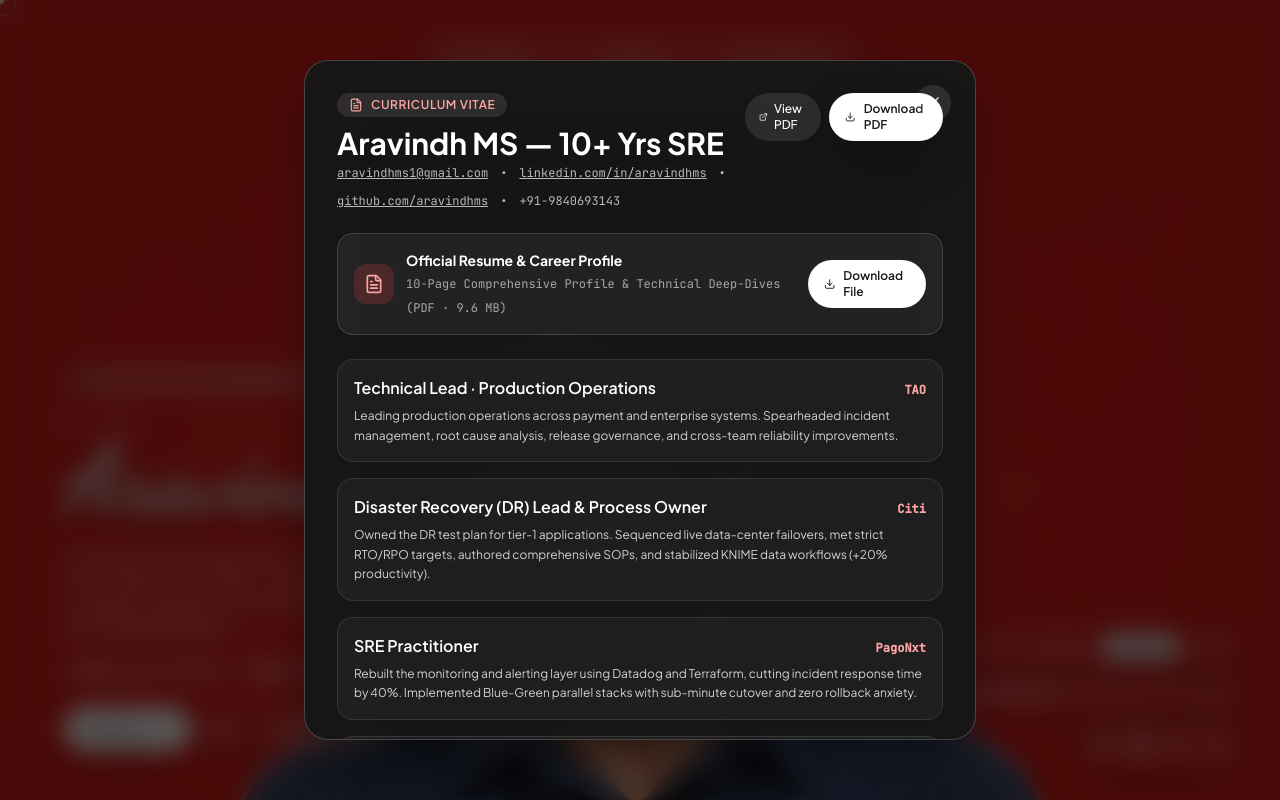
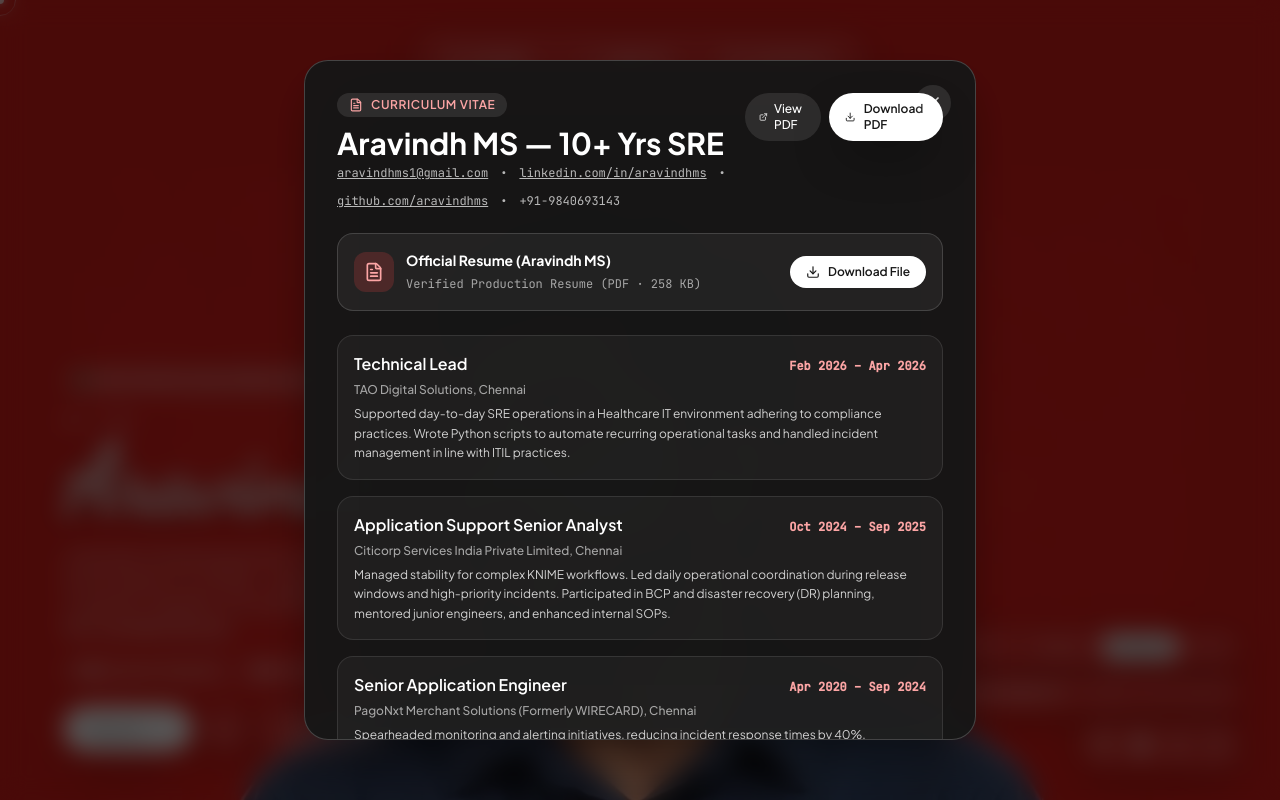
Before and after one commit to aravindhms/profile-cursor-track, a React (Vite) app: page / in a window 1280 px wide. Both pictures are taken after a click on the button "Resume". Built offline with nearby package versions, Linux system fonts and the light colour scheme; the HTML template or start-up script is replaced by a standard one.

Commit message:
Update with official 3-page Aravindh MS resume PDF and aligned experience/education details

```diff
--- a/src/components/Modals.jsx
+++ b/src/components/Modals.jsx
@@ -510,8 +510,8 @@
                   <FileText className="w-5 h-5" />
                 </div>
                 <div>
-                  <strong className="text-sm font-bold text-white block">Official Resume & Career Profile</strong>
-                  <span className="text-xs text-white/60 font-mono">10-Page Comprehensive Profile & Technical Deep-Dives (PDF · 9.6 MB)</span>
+                  <strong className="text-sm font-bold text-white block">Official Resume (Aravindh MS)</strong>
+                  <span className="text-xs text-white/60 font-mono">Verified Production Resume (PDF · 258 KB)</span>
                 </div>
               </div>
               <a
@@ -526,42 +526,61 @@
             <div className="space-y-4 text-sm">
               <div className="p-4 rounded-2xl bg-white/[0.04] border border-white/10 space-y-1.5">
                 <div className="flex justify-between items-baseline font-semibold">
-                  <span className="text-white text-base">Technical Lead · Production Operations</span>
-                  <span className="text-xs font-mono text-red-300">TAO</span>
+                  <span className="text-white text-base">Technical Lead</span>
+                  <span className="text-xs font-mono text-red-300">Feb 2026 – Apr 2026</span>
                 </div>
-                <p className="text-white/80 text-xs leading-relaxed">
-                  Leading production operations across payment and enterprise systems. Spearheaded incident management, root cause analysis, release governance, and cross-team reliability improvements.
+                <p className="text-xs text-white/60 font-medium">TAO Digital Solutions, Chennai</p>
+                <p className="text-white/80 text-xs leading-relaxed mt-1">
+                  Supported day-to-day SRE operations in a Healthcare IT environment adhering to compliance practices. Wrote Python scripts to automate recurring operational tasks and handled incident management in line with ITIL practices.
                 </p>
               </div>
 
               <div className="p-4 rounded-2xl bg-white/[0.04] border border-white/10 space-y-1.5">
                 <div className="flex justify-between items-baseline font-semibold">
-                  <span className="text-white text-base">Disaster Recovery (DR) Lead & Process Owner</span>
-                  <span className="text-xs font-mono text-red-300">Citi</span>
+                  <span className="text-white text-base">Application Support Senior Analyst</span>
+                  <span className="text-xs font-mono text-red-300">Oct 2024 – Sep 2025</span>
                 </div>
-                <p className="text-white/80 text-xs leading-relaxed">
-                  Owned the DR test plan for tier-1 applications. Sequenced live data-center failovers, met strict RTO/RPO targets, authored comprehensive SOPs, and stabilized KNIME data workflows (+20% productivity).
+                <p className="text-xs text-white/60 font-medium">Citicorp Services India Private Limited, Chennai</p>
+                <p className="text-white/80 text-xs leading-relaxed mt-1">
+                  Managed stability for complex KNIME workflows. Led daily operational coordination during release windows and high-priority incidents. Participated in BCP and disaster recovery (DR) planning, mentored junior engineers, and enhanced internal SOPs.
                 </p>
               </div>
 
               <div className="p-4 rounded-2xl bg-white/[0.04] border border-white/10 space-y-1.5">
                 <div className="flex justify-between items-baseline font-semibold">
-                  <span className="text-white text-base">SRE Practitioner</span>
-                  <span className="text-xs font-mono text-red-300">PagoNxt</span>
+                  <span className="text-white text-base">Senior Application Engineer</span>
+                  <span className="text-xs font-mono text-red-300">Apr 2020 – Sep 2024</span>
                 </div>
-                <p className="text-white/80 text-xs leading-relaxed">
-                  Rebuilt the monitoring and alerting layer using Datadog and Terraform, cutting incident response time by 40%. Implemented Blue-Green parallel stacks with sub-minute cutover and zero rollback anxiety.
+                <p className="text-xs text-white/60 font-medium">PagoNxt Merchant Solutions (Formerly WIRECARD), Chennai</p>
+                <p className="text-white/80 text-xs leading-relaxed mt-1">
+                  Spearheaded monitoring and alerting initiatives, reducing incident response times by 40%. Engineered deployment pipelines using Terraform and Jenkins, automated daily ops using Rundeck & Python, and directed Blue-Green deployments for Payment & Risk applications.
                 </p>
               </div>
 
               <div className="p-4 rounded-2xl bg-white/[0.04] border border-white/10 space-y-1.5">
                 <div className="flex justify-between items-baseline font-semibold">
-                  <span className="text-white text-base">Support & Automation Engineer</span>
-                  <span className="text-xs font-mono text-red-300">Cognizant</span>
+                  <span className="text-white text-base">Associate – Projects</span>
+                  <span className="text-xs font-mono text-red-300">Jun 2014 – Apr 2020</span>
                 </div>
-                <p className="text-white/80 text-xs leading-relaxed">
-                  24×7 batch and enterprise system monitoring. Deployed Shell/Python automation with crontab and Control-M, reducing manual support effort by 30% and repeat downtime incidents by 40%.
+                <p className="text-xs text-white/60 font-medium">Cognizant, Chennai</p>
+                <p className="text-white/80 text-xs leading-relaxed mt-1">
+                  Proactively monitored critical 24x7 jobs reducing downtime incidents by 40%. Implemented Shell/Python crontab automation reducing manual support by 30%. Improved operational performance by 30% and team productivity by 20%.
                 </p>
+              </div>
+
+              {/* Education */}
+              <div className="p-4 rounded-2xl bg-white/[0.04] border border-white/10 space-y-2">
+                <span className="text-xs uppercase tracking-wider text-white/60 font-semibold block">Education</span>
+                <div className="space-y-1.5 text-xs">
+                  <div>
+                    <strong className="text-white font-semibold">Master of Engineering (M.E.), Computer and Communication</strong>
+                    <p className="text-white/60">Sri Sivasubramaniya Nadar (SSN) College of Engineering, Chennai · June 2014</p>
+                  </div>
+                  <div className="pt-1">
+                    <strong className="text-white font-semibold">Bachelor of Engineering (B.E.), Electronics and Communication</strong>
+                    <p className="text-white/60">SKR Engineering College, Chennai · June 2011</p>
+                  </div>
+                </div>
               </div>
             </div>
           </div>
```
Also changed, not shown: 1 other file (tests, documents, lock files or other folders).
